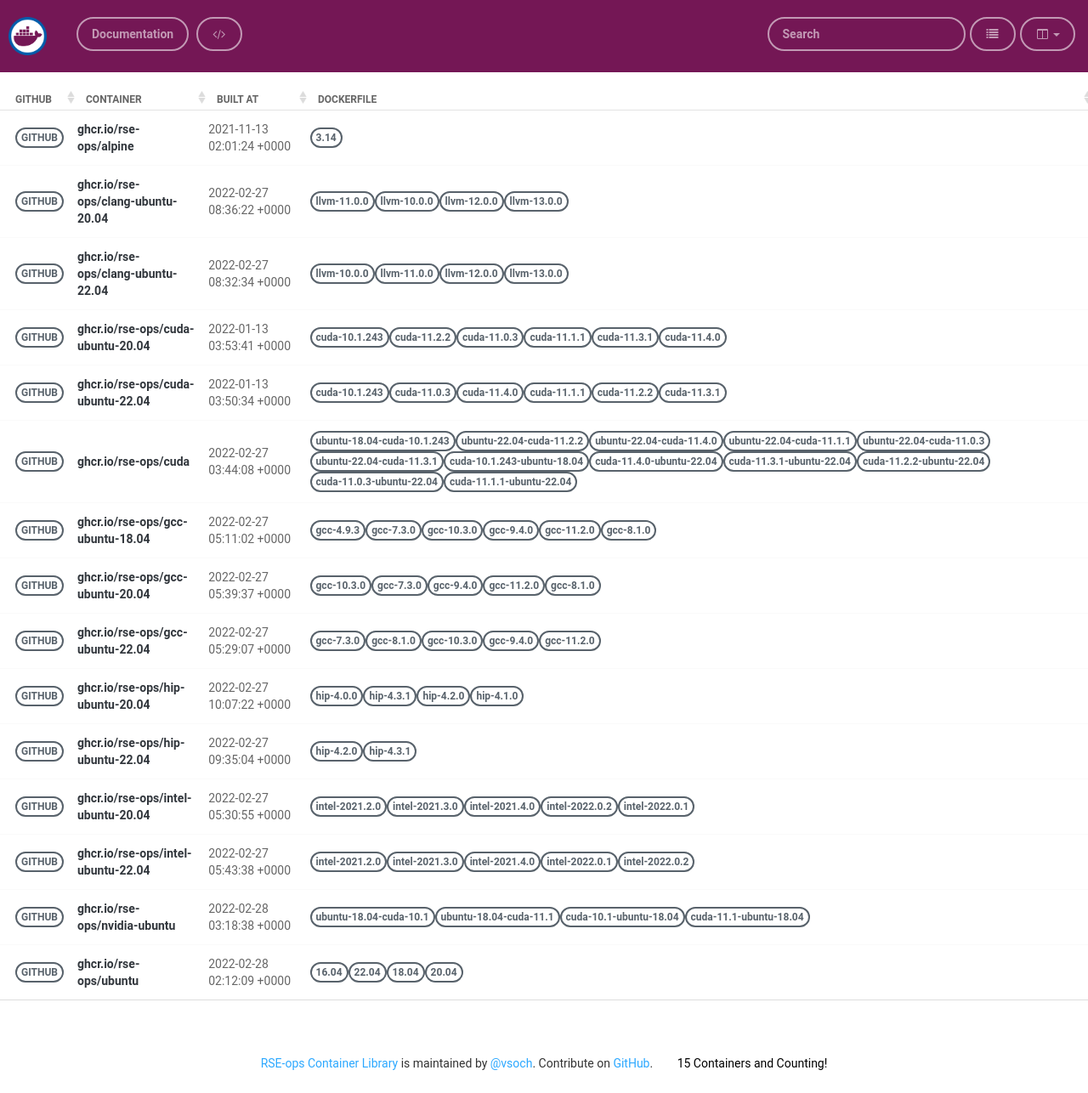
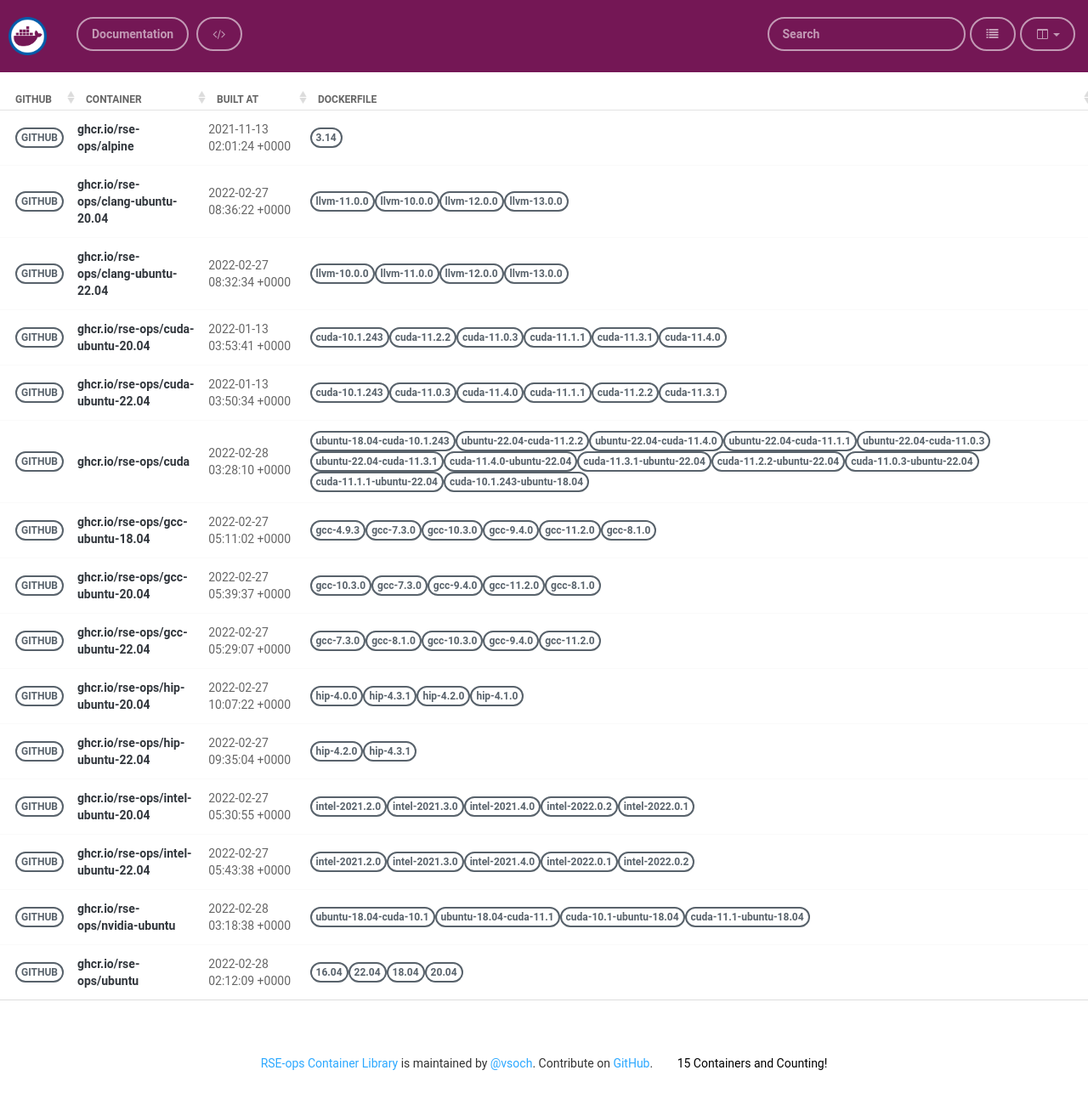
Before and after one commit to rse-ops/docker-images, a Jekyll site: the page built from pages/index.md, in a window 1280 px wide. Shown: the whole page at 85% size. Built offline with Jekyll 4.4.1, drawn with Linux system fonts in a browser that asks for light colours; nearby versions of some CDN libraries.

Commit message:
Automated push to update library 2022-02-28

```diff
--- a/_library/ghcr.io-rse-ops-cuda.md
+++ b/_library/ghcr.io-rse-ops-cuda.md
@@ -1,7 +1,7 @@
 ---
 layout: container
 name: ghcr.io/rse-ops/cuda
-updated_at: 2022-02-27 03:44:08.919354
+updated_at: 2022-02-28 03:28:10.412178
 
 
 container_url: https://github.com/orgs/rse-ops/packages/container/package/cuda
@@ -42,5 +39,8 @@ versions:
  - tag: cuda-11.1.1-ubuntu-22.04
    dockerfile: https://github.com/rse-ops/docker-images/blob/main/ubuntu/cuda/Dockerfile
    manifest: https://crane.ggcr.dev/manifest/ghcr.io/rse-ops/cuda:cuda-11.1.1-ubuntu-22.04
+ - tag: cuda-10.1.243-ubuntu-18.04
+   dockerfile: https://github.com/rse-ops/docker-images/blob/main/ubuntu/cuda/Dockerfile
+   manifest: https://crane.ggcr.dev/manifest/ghcr.io/rse-ops/cuda:cuda-10.1.243-ubuntu-18.04
 
 ---
```
Also changed, not shown: other parts of _library/ghcr.io-rse-ops-cuda.md (+0 -3 lines).
